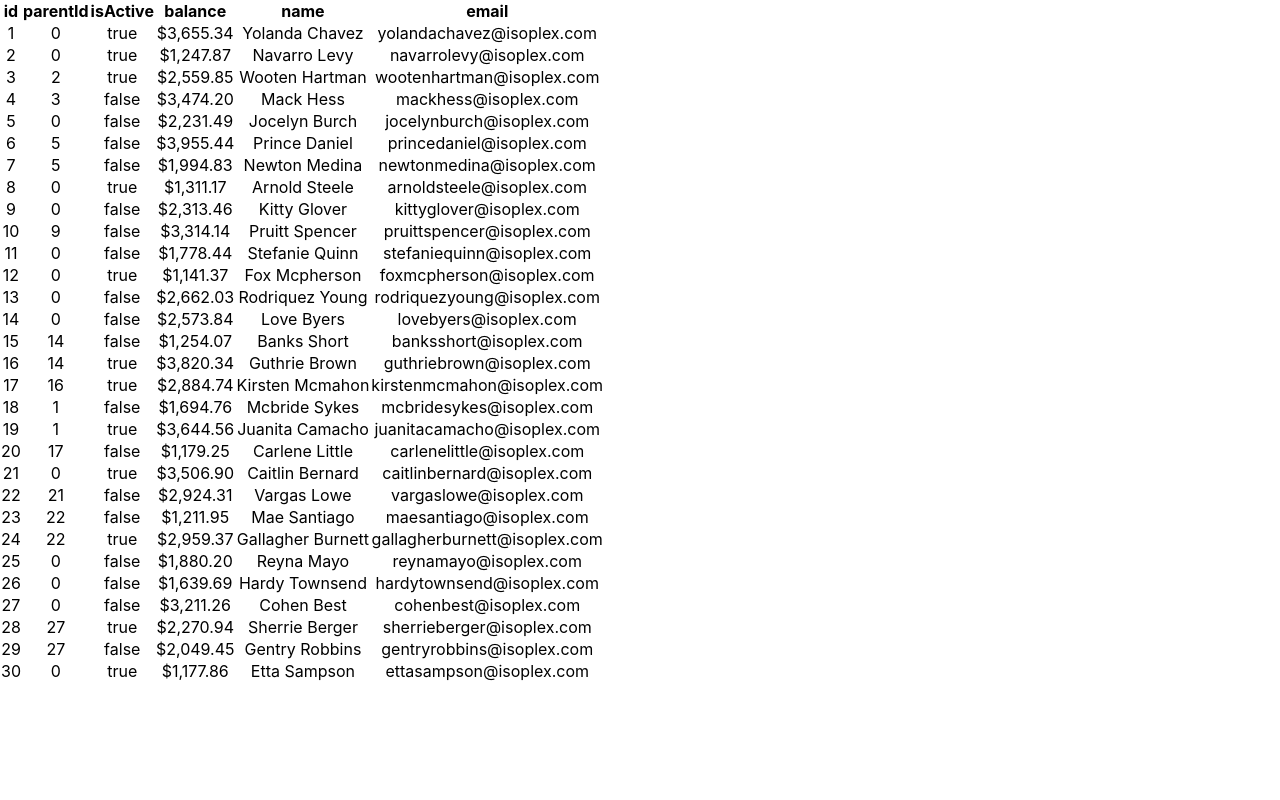
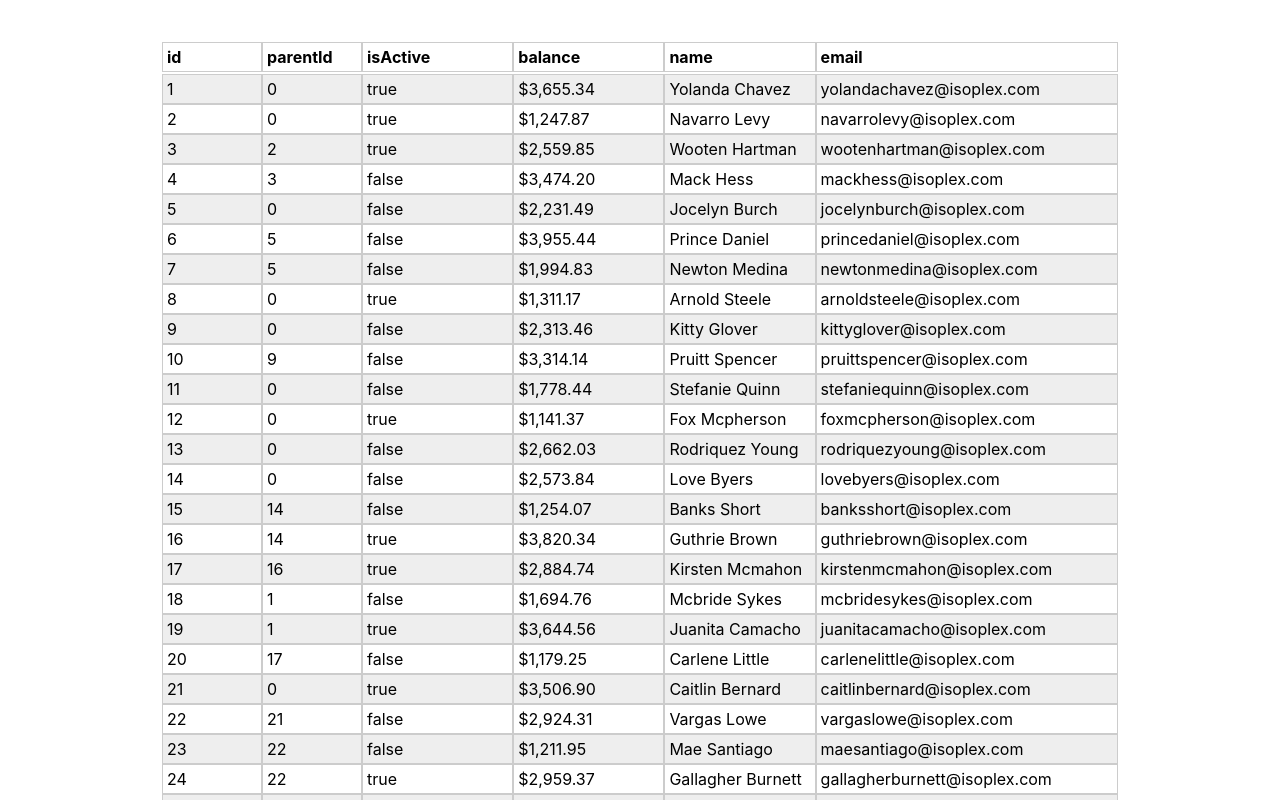
Before and after one commit to makeevvd/Table, a React (Create React App) app in the folder my-app/: page / in a window 1280 px wide. Shown: the top 800 px of the page. Built offline with nearby package versions, Linux system fonts and the light colour scheme.

Commit message:
improve layout and sorting algorithm

```diff
--- a/my-app/src/App.tsx
+++ b/my-app/src/App.tsx
@@ -4,7 +4,7 @@ import Table from "./components/Table/Table";
 
 function App() {
   return (
-    <div className="App">
+    <div>
       <Table />
     </div>
   );
--- a/my-app/src/components/Table/Row/Row.tsx
+++ b/my-app/src/components/Table/Row/Row.tsx
@@ -1,5 +1,6 @@
 import React from 'react';
-import {DataInterface} from "../Table";
+import {DataInterface, RowWrapper} from "../Table";
+import styled from "styled-components";
 
 
 
@@ -9,15 +10,19 @@ interface Props {
 
 const Row: React.FC<Props> = ({data}) => {
  return (
-  <tr>
-      <td>{data.id}</td>
-      <td>{data.parentId}</td>
-      <td>{data.isActive.toString()}</td>
-      <td>{data.balance}</td>
-      <td>{data.name}</td>
-      <td>{data.email}</td>
-  </tr>
+  <RowWrapper>
+      <Cell>{data.id}</Cell>
+      <Cell>{data.parentId}</Cell>
+      <Cell>{data.isActive.toString()}</Cell>
+      <Cell>{data.balance}</Cell>
+      <Cell>{data.name}</Cell>
+      <Cell>{data.email}</Cell>
+  </RowWrapper>
  );
 };
 
+const Cell = styled.td`
+//text-align: center;
+`
+
 export default Row;
--- a/my-app/src/components/Table/Table.tsx
+++ b/my-app/src/components/Table/Table.tsx
@@ -2,35 +2,41 @@ import React, {useState} from 'react';
 import data from './../../default.json'
 import Row from "./Row/Row";
 import {useSortData} from "../../hooks/useSortData";
+import styled from "styled-components";
 
-const tableData = JSON.parse(JSON.stringify(data));
+const tableData:DataInterface[] = JSON.parse(JSON.stringify(data));
 
-
-
+export interface ConfigInterface {
+    key: SortKeysType
+    order?: "ascending" | "descending"
+}
 
 const Table: React.FC = () => {
 
 
-    const [sortConfig, setSortConfig] = useState<SortKeysType | null>(null);
+    const [sortConfig, setSortConfig] = useState<ConfigInterface | null>(null);
 
-    const headersArray = [...Object.keys(tableData[0])];
-    const headers = headersArray.map((header:SortKeysType) => <th onClick={() => setSortConfig(header)}>{header}</th>);
 
-    const sortedData = useSortData(tableData, sortConfig);
+    const headersArray = [...Object.keys(tableData[0])] as SortKeysType[];
+    const headers = headersArray.map((header:SortKeysType) => <Header
+        onClick={() => setSortConfig((prevConfig) => ({ ...prevConfig, key: header }))}>{header}
+    </Header>);
 
-    const rows = tableData.map((data: DataInterface) => <Row data={data}/>);
+    const sortedData = useSortData(tableData, sortConfig, setSortConfig);
+
+    const rows = sortedData.map((data: DataInterface) => <Row data={data}/>);
 
     return (
-        <div>
+        <TableWrapper>
             <thead>
-            <tr>
+            <RowWrapper>
                 {headers}
-            </tr>
+            </RowWrapper>
             </thead>
             <tbody>
                 {rows}
             </tbody>
-        </div>
+        </TableWrapper>
     );
 };
 
@@ -45,6 +51,36 @@ export interface DataInterface {
 
 export type SortKeysType = keyof DataInterface;
 
+export const RowWrapper = styled.tr`
+display: grid;
+grid-template-columns: minmax(100px, 1fr) minmax(100px, 1fr) minmax(100px, 2fr) minmax(150px, 2fr) minmax(150px, 2fr) minmax(150px, 4fr) ;
+`
+const Header = styled.th`
+cursor: pointer;
+`
+
+const TableWrapper = styled.table`
+
+width: 1200px;
+padding: 40px 120px;
+table-layout: fixed;
+margin: 0 auto;
+
+th, td {
+  padding: 0.25rem;
+  text-align: left;
+  border: 1px solid #ccc;
+}
+
+tbody tr:nth-child(odd) {
+  background: #eee;
+}
+//display: flex;
+//flex-direction: column;
+//justify-content:center;
+//align-content: center;
+`
+
 
 
 export default Table;
--- a/my-app/src/hooks/useSortData.ts
+++ b/my-app/src/hooks/useSortData.ts
@@ -1,10 +1,33 @@
-import {DataInterface, SortKeysType} from "../components/Table/Table";
+import {ConfigInterface, DataInterface, SortKeysType} from "../components/Table/Table";
+import {useEffect, useState} from "react";
 
-export const useSortData = (tableData: DataInterface[], sortConfig: SortKeysType | null) => {
+export const useSortData = (tableData: DataInterface[], sortConfig: ConfigInterface | null, setSortConfig: any): DataInterface[] => {
+    debugger;
+    const [config, setConfig] = useState<SortKeysType | null>(null);
+
+    useEffect(() => {
+        if (!sortConfig) return;
+        setConfig(key);
+        setSortConfig((prevConfig: ConfigInterface) => {
+            if (prevConfig.order === 'ascending') return ({key, order: "ascending"})
+            return ({key, order: "descending"})
+        })
+    }, [sortConfig])
+
+    if (!sortConfig) return tableData;
+
+    const {key, order} = sortConfig;
+    // if (!order)
     const tableDataCopy = [...tableData];
     const sortFunction = (a:DataInterface, b:DataInterface) => {
         if (!sortConfig) return 0
-        return a[sortConfig] > b[sortConfig] ? 1 : -1
+        if (config === key) return a[key] < b[key] ? 1 : -1
+        return a[key] > b[key] ? 1 : -1
     }
     const sortedTableData = tableDataCopy.sort(sortFunction)
+
+
+
+
+    return sortedTableData
 }
```
